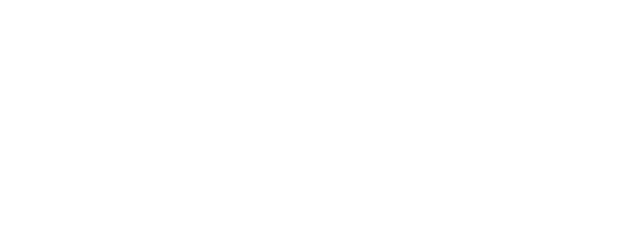
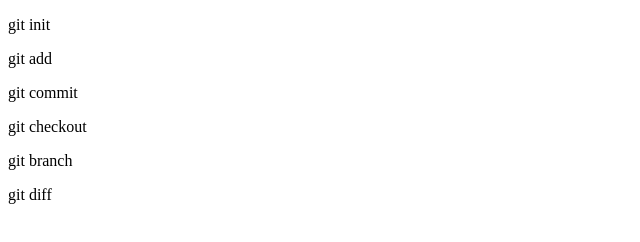
Before and after one commit to hectbarf/gitcurso, a plain HTML site: page index.html in a window 1280 px wide. Shown: the whole page, without its empty margins (0-640 px from the left). Drawn offline with Linux system fonts and the light colour scheme.

Commit message:
algunas instrucciones basicas

```diff
--- a/index.html
+++ b/index.html
@@ -3,6 +3,12 @@
     <head>
         <meta charset="utf-8">
         <title>Pagina de prueba para git</title>
+        <p>git init</p>
+        <p>git add</p>
+        <p>git commit</p>
+        <p>git checkout</p>
+        <p>git branch</p>
+        <p>git diff </p>
     </head>
     <body>
 
```
